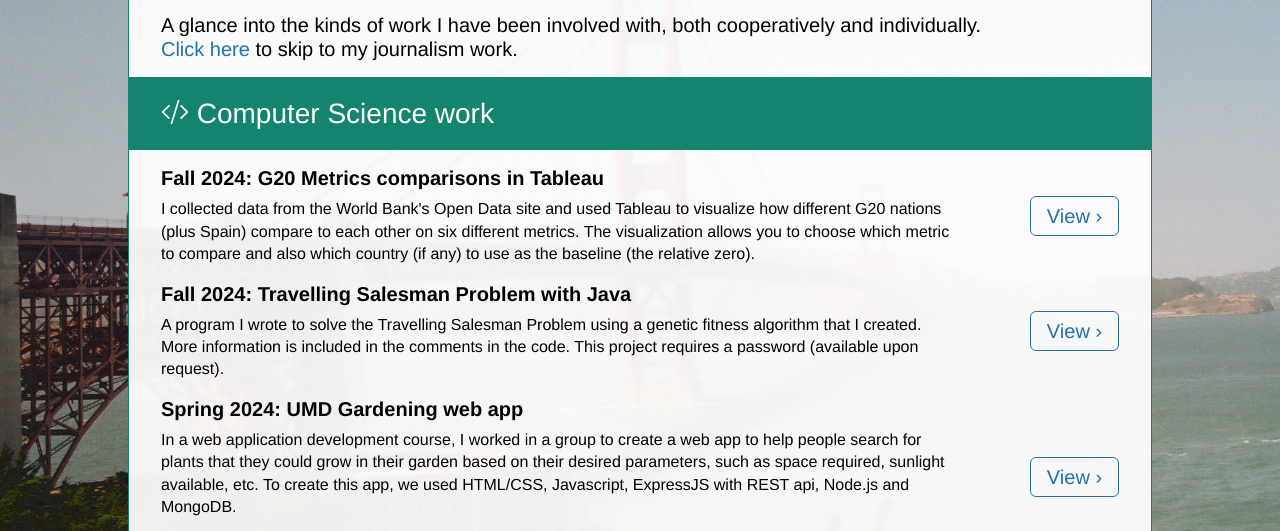
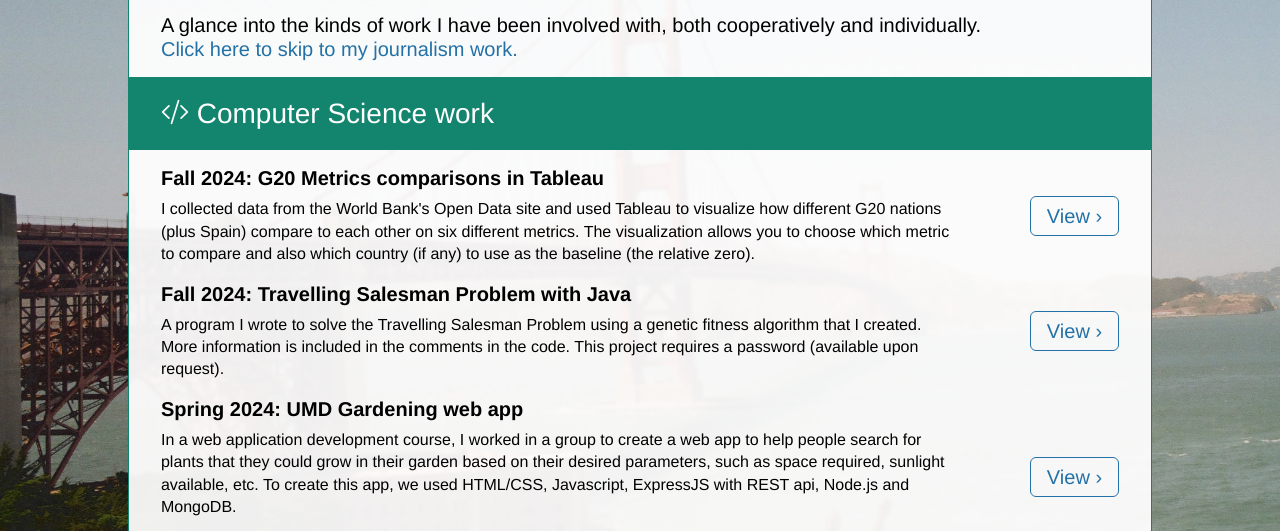
Before and after one commit to ajin232/ajin232.github.io, a website: page portfolio.html in a window 1280 px wide. Shown: the part 243-774 px from the top of the page. Drawn offline with nearby package versions, Linux system fonts and the light colour scheme; a web font is replaced by a local one.

Commit message:
changed link

```diff
--- a/portfolio.html
+++ b/portfolio.html
@@ -37,7 +37,7 @@
                 <div class = "chapter">
                     <div class = "content">
                     <h2 class = "blurb">
-                        A glance into the kinds of work I have been involved with, both cooperatively and individually. <br/><a href = "#jour">Click here</a> to skip to my journalism work.
+                        A glance into the kinds of work I have been involved with, both cooperatively and individually. <br/><a href = "#jour">Click here to skip to my journalism work.</a>
                     </h2>
                     </div>
                 </div>
```
